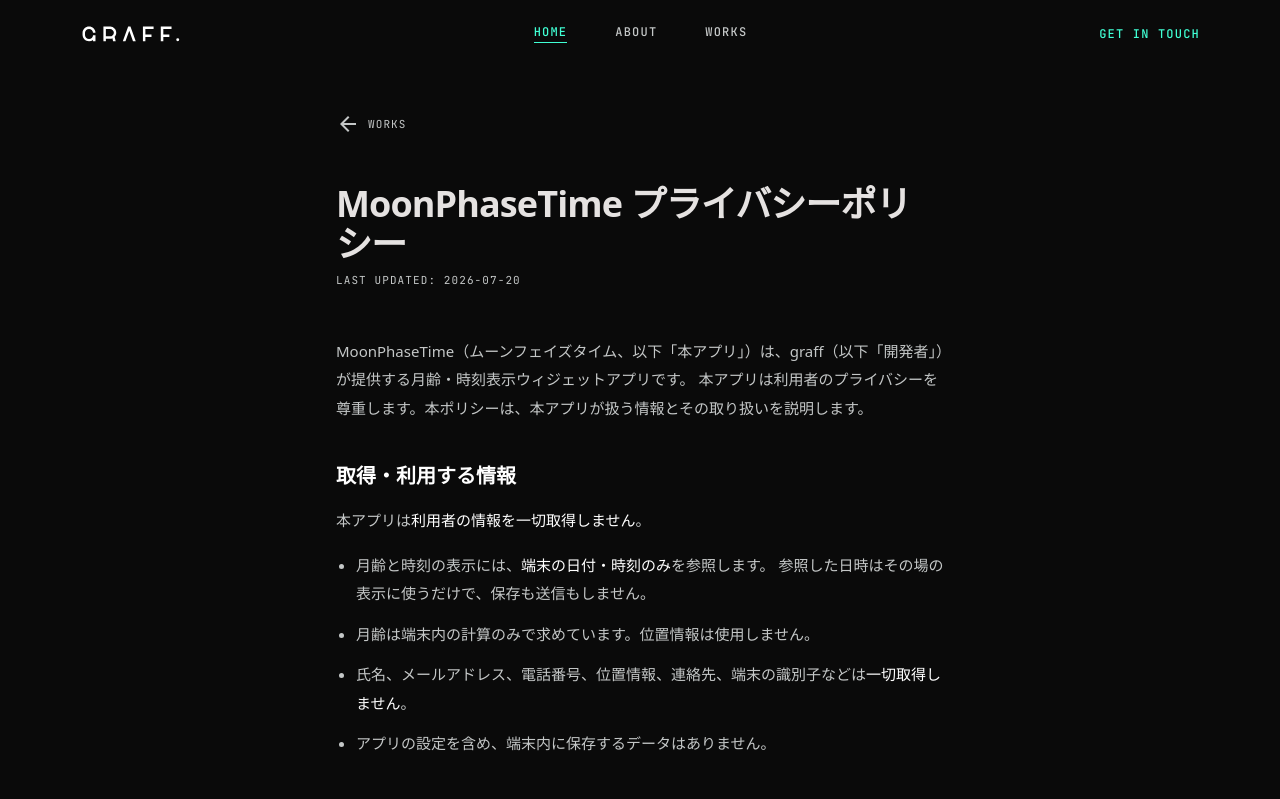
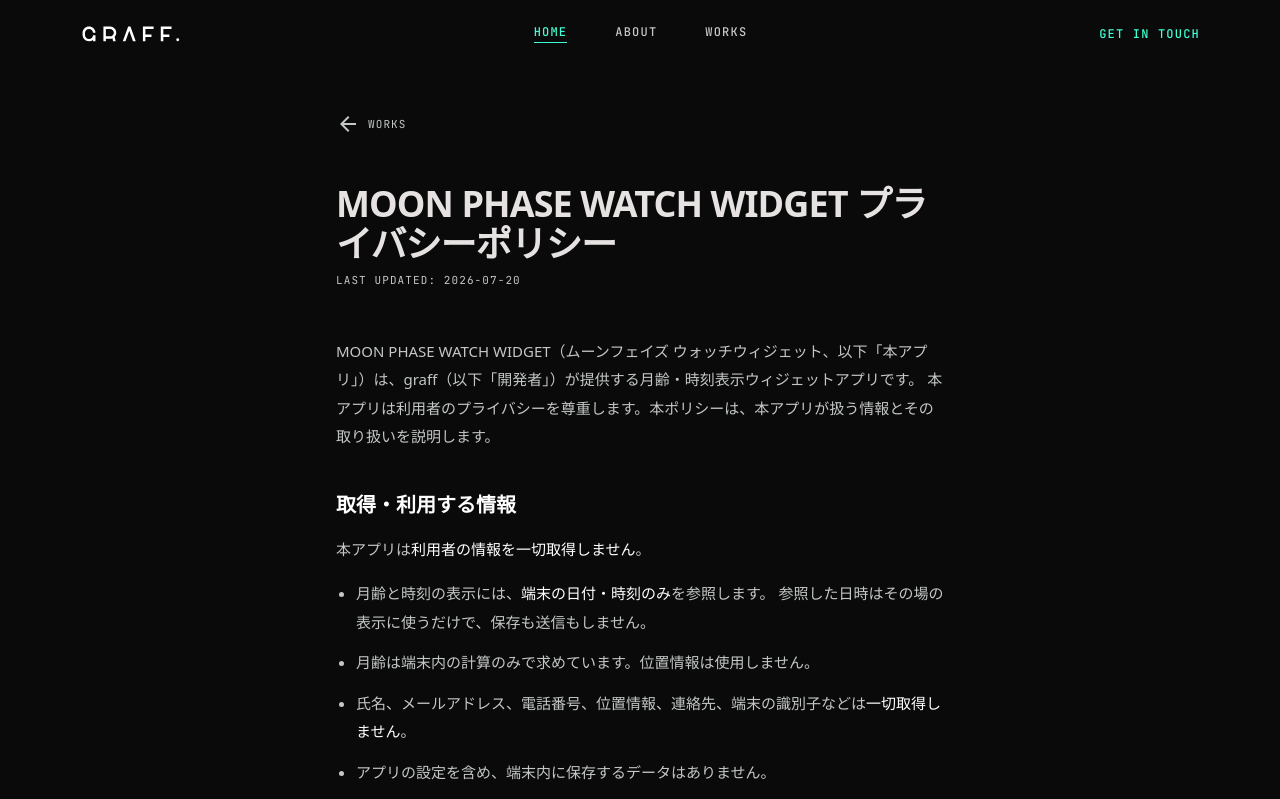
Before and after one commit to yukiyashimoda/graff.dx, a Next.js app: page /works/moonphasetime/privacy in a window 1280 px wide. Shown: the top 799 px of the page. Built offline with nearby package versions, Linux system fonts and the light colour scheme.

Commit message:
MoonPhaseTime を MOON PHASE WATCH WIDGET に改名
LP のカード名・読み、プライバシーポリシーのタイトルと本文を差し替え。
URLスラッグ(/works/moonphasetime/privacy)は識別子なので変更しない。

Co-Authored-By: Claude Opus 4.8 <noreply@anthropic.com>

```diff
--- a/app/works/graff-lab/page.tsx
+++ b/app/works/graff-lab/page.tsx
@@ -70,8 +70,8 @@ const APPS: App[] = [
   },
   {
     slug: 'moonphasetime',
-    name: 'MoonPhaseTime',
-    reading: 'ムーンフェイズタイム',
+    name: 'MOON PHASE WATCH WIDGET',
+    reading: 'ムーンフェイズ ウォッチウィジェット',
     tagline: '月の満ち欠けを、ホーム画面に。',
     description:
       '月齢と時刻を金属筐体のガジェット風に表示するウィジェット。今夜の月がどんな形かひと目で分かります。',
--- a/app/works/moonphasetime/privacy/page.tsx
+++ b/app/works/moonphasetime/privacy/page.tsx
@@ -2,8 +2,8 @@ import Link from 'next/link'
 import TopNavBar from '../../../components/TopNavBar'
 
 export const metadata = {
-  title: 'MoonPhaseTime プライバシーポリシー — graff',
-  description: 'MoonPhaseTime（ムーンフェイズタイム）のプライバシーポリシー。',
+  title: 'MOON PHASE WATCH WIDGET プライバシーポリシー — graff',
+  description: 'MOON PHASE WATCH WIDGET（ムーンフェイズ ウォッチウィジェット）のプライバシーポリシー。',
 }
 
 export default function MoonPhaseTimePrivacyPage() {
@@ -21,7 +21,7 @@ export default function MoonPhaseTimePrivacyPage() {
           </Link>
 
           <h1 className="text-3xl md:text-4xl font-bold tracking-tight mb-2">
-            MoonPhaseTime プライバシーポリシー
+            MOON PHASE WATCH WIDGET プライバシーポリシー
           </h1>
           <p className="font-label-mono text-[11px] text-on-surface-variant uppercase tracking-widest mb-12">
             Last updated: 2026-07-20
@@ -29,7 +29,7 @@ export default function MoonPhaseTimePrivacyPage() {
 
           <div className="space-y-10 text-on-surface-variant leading-[1.9] text-[15px]">
             <p>
-              MoonPhaseTime（ムーンフェイズタイム、以下「本アプリ」）は、graff（以下「開発者」）が提供する月齢・時刻表示ウィジェットアプリです。
+              MOON PHASE WATCH WIDGET（ムーンフェイズ ウォッチウィジェット、以下「本アプリ」）は、graff（以下「開発者」）が提供する月齢・時刻表示ウィジェットアプリです。
               本アプリは利用者のプライバシーを尊重します。本ポリシーは、本アプリが扱う情報とその取り扱いを説明します。
             </p>
 
```
